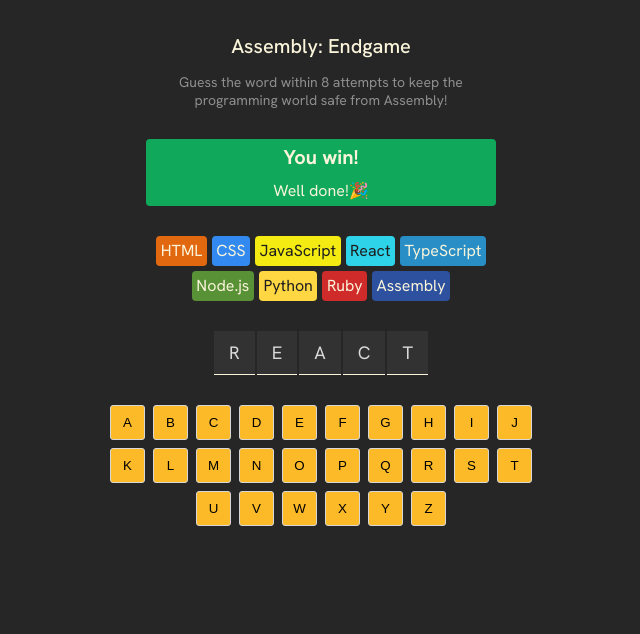
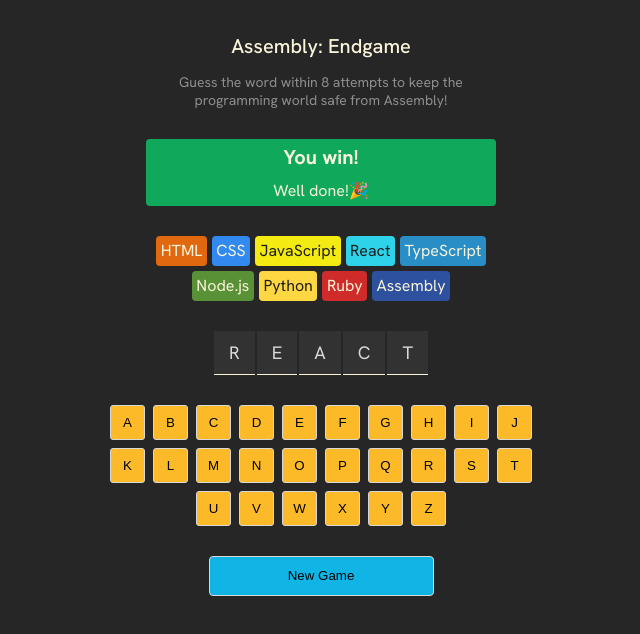
Before and after one commit to Kennedysenyo/Assembly-Endgame, a React (Vite) app: page / in a window 1280 px wide. Shown: the top 634 px of the page, without its empty margins (319-959 px from the left). Built offline with nearby package versions, Linux system fonts and the light colour scheme.

Commit message:
add new game button component

```diff
--- a/src/assets/styles/styles.css
+++ b/src/assets/styles/styles.css
@@ -33,8 +33,8 @@ section {
   margin-block: 30px;
   max-width: 350px;
   display: flex;
-  margin-left: auto;
-  margin-right: auto;
+  margin-inline: auto;
+
 }
 
 section.game-status {
@@ -98,3 +98,15 @@ section.keyboard > button {
   cursor: pointer;
   border-radius: 3px;
 }
+
+button.new-game {
+  background-color: #11B5E5;
+  border: 1px solid #D7D7D7;
+  border-radius: 4px;
+  width: 225px;
+  height: 40px;
+  padding: 6px 12px;
+  display: block;
+  margin-inline: auto;
+  cursor: pointer;
+}
--- a/src/components/AssemblyEndgame.jsx
+++ b/src/components/AssemblyEndgame.jsx
@@ -3,6 +3,7 @@ import { languages } from "../languages"
 import LanguageChip from "./LanguageChip"
 import LetterBox from "./LetterBox";
 import KeyboardKey from "./KeyboardKey";
+import NewGameButton from "./NewGameButton";
 
 export default function AssemblyEndgame() {
 
@@ -53,6 +54,7 @@ export default function AssemblyEndgame() {
       <section className="keyboard">
         {keyboardElements}
       </section>
+      <NewGameButton />
     </main>
   )
 }
--- /dev/null
+++ b/src/components/NewGameButton.jsx
@@ -0,0 +1,6 @@
+
+export default function NewGameButton() {
+  return(
+    <button className="new-game">New Game</button>
+  )
+}
```
